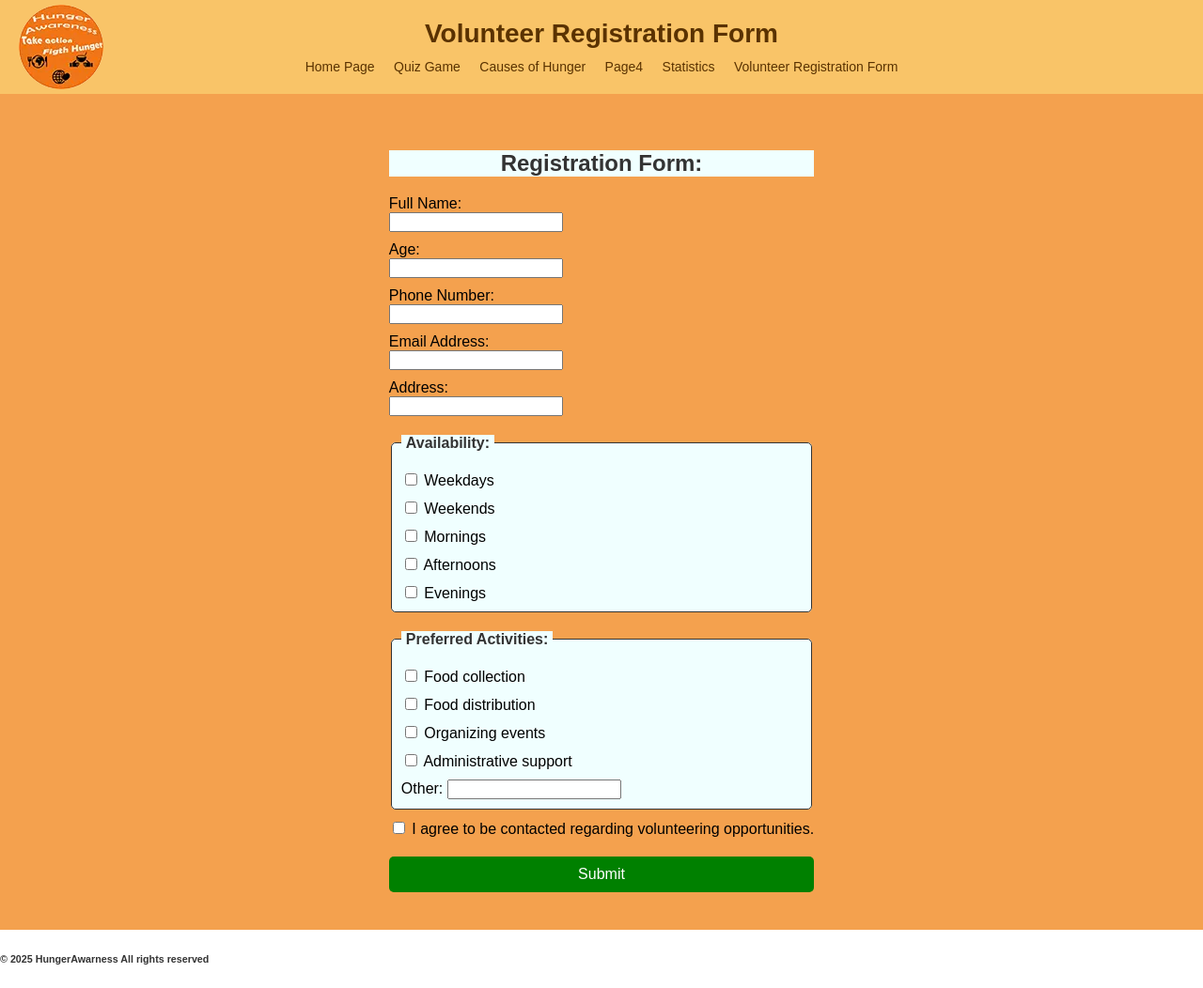
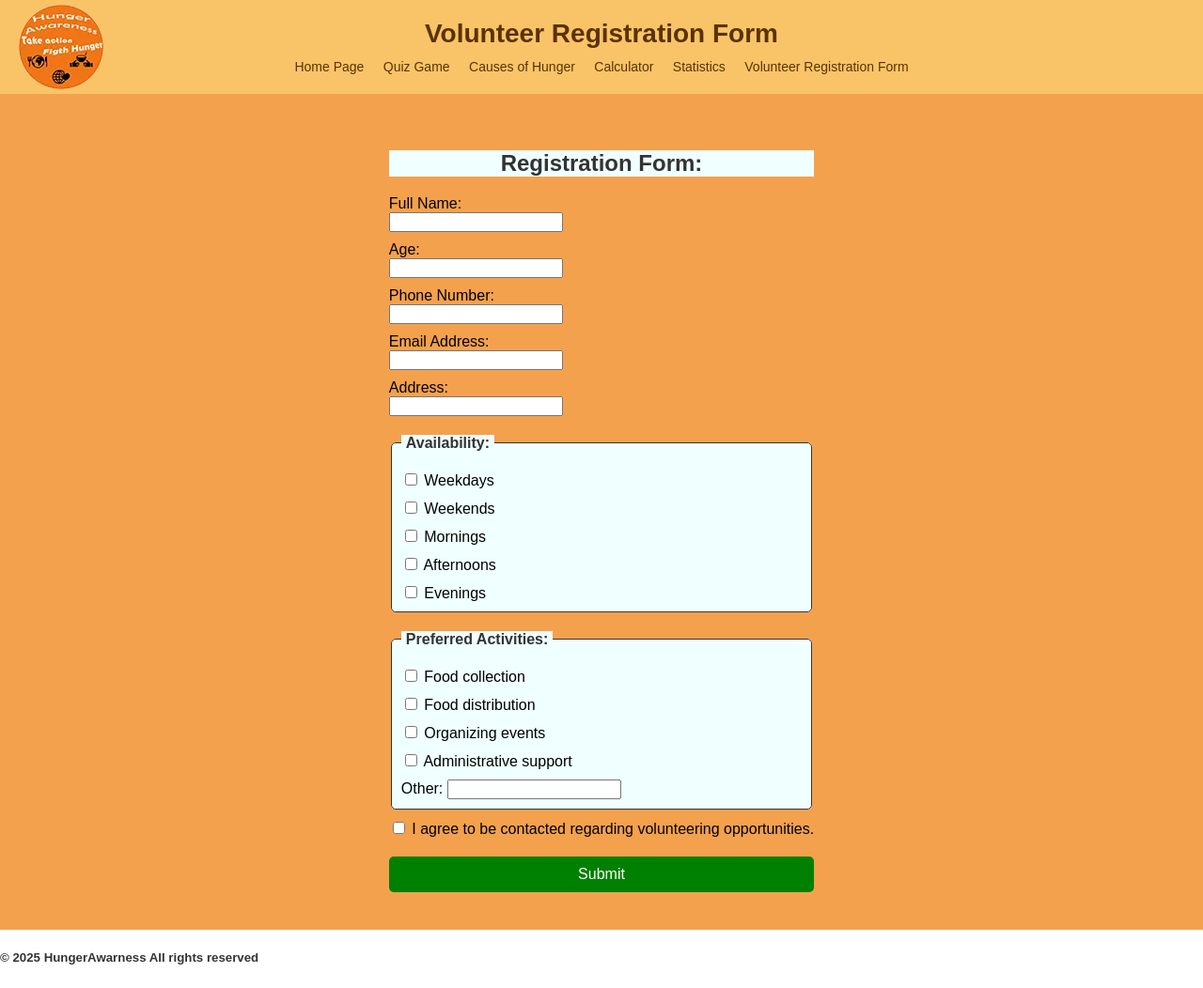
Before and after one commit to Nerijus93/test-project, a plain HTML site: page indexPage6.html in a window 1280 px wide. Shown: the whole page at 94% size. Drawn offline with Linux system fonts and the light colour scheme.

Commit message:
Update indexPage6.html

```diff
--- a/indexPage6.html
+++ b/indexPage6.html
@@ -28,7 +28,7 @@
         <a href="index.html">Home Page</a>
         <a href="indexPage2.html">Quiz Game</a>
         <a href="indexPage3.html">Causes of Hunger</a>
-        <a href="page4.html">Page4</a>
+        <a href="indexPage4.html">Calculator</a>
         <a href="indexPage5.html">Statistics</a>
         <a href="indexPage6.html">Volunteer Registration Form</a>
       </nav>
@@ -93,11 +93,11 @@
   </div>
 
   <footer>
-    <h6>&copy; 2025 HungerAwarness All rights reserved</h6>
+    <h5>&copy; 2025 HungerAwarness All rights reserved</h5>
   </footer>
 
   <!-- link for the JavaScript page-->
-  <script src="js/javaScript.js"></script>
+  <script src="js/javaScript.js" defer></script>
 
 </body>
 
```
